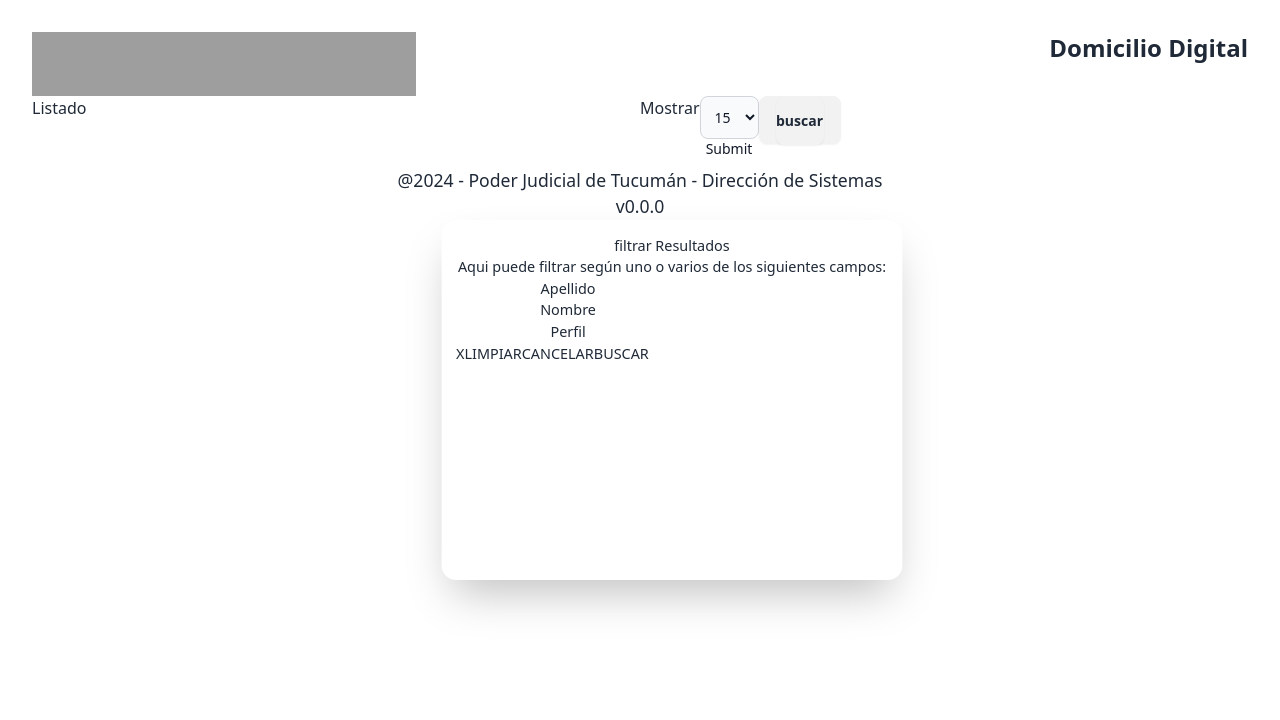
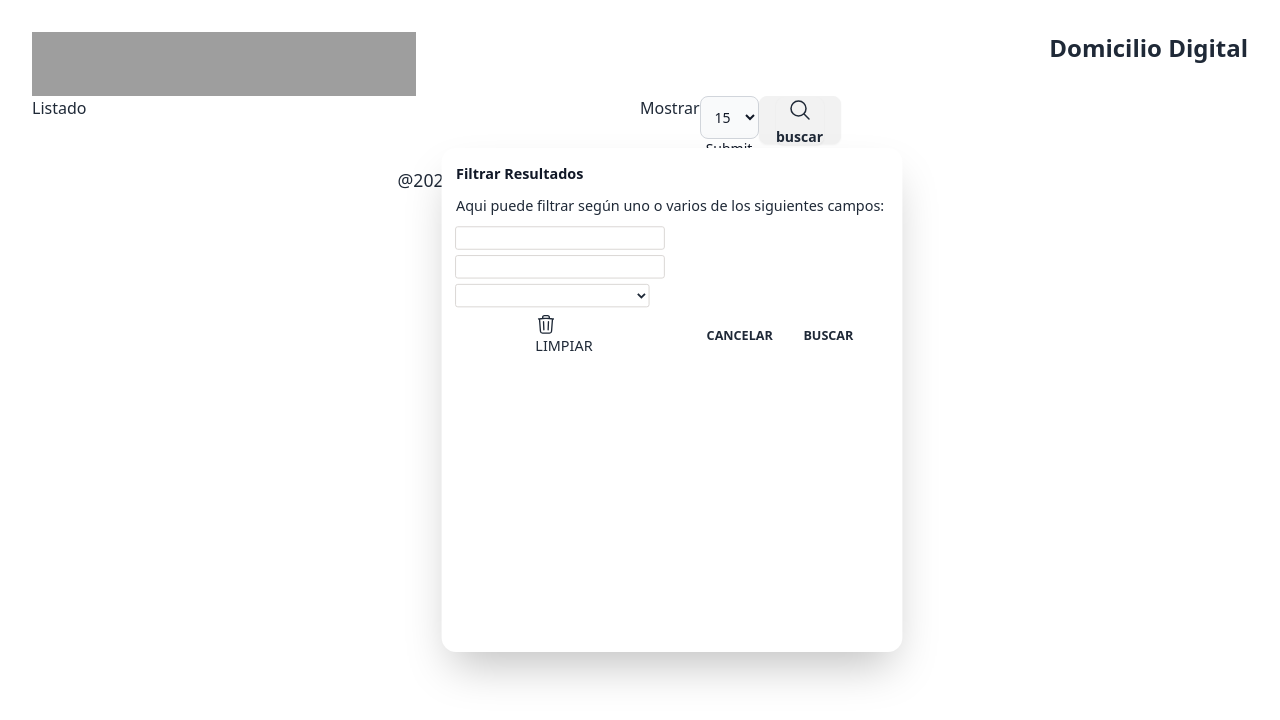
Before and after one commit to SergioS7568/DomiciliosDigitales, a React (Vite) app: page / in a window 1280 px wide. Both pictures are taken after a click on the button "buscar". Shown: the top 720 px of the page. Built offline with nearby package versions, Linux system fonts and the light colour scheme; grey boxes are pictures that could not be loaded.

Commit message:
feat: close modal, clear modal inputs, forms for modal and minor ui fixed added, hooktogglemodal changed to usehooktogglemodal

```diff
--- a/src/Components/Body/ModalFilter/ModalFilter.css
+++ b/src/Components/Body/ModalFilter/ModalFilter.css
@@ -13,8 +13,8 @@
 .modal-box {
   display: block;
   background: white;
-  width: 50%;
-  height: 50%;
+  width: 75%;
+  height: 70%;
   padding: 1rem;
   border-radius: 1rem;
 }
--- a/src/Components/Body/ModalFilter/ModalFilter.tsx
+++ b/src/Components/Body/ModalFilter/ModalFilter.tsx
@@ -1,42 +1,129 @@
 import { ReactNode } from "react";
+import { useForm } from "react-hook-form";
+
 import "./ModalFilter.css";
-
+import Grid from "../../Grid/Grid";
 interface Props {
   children?: ReactNode;
   isOpen: boolean;
   toggleModal: () => void;
 }
 
+const defaultValues = {
+  lastname: "",
+  name: "",
+  "profile.name": "",
+};
+
 export const ModalFilter = (props: Props) => {
+  const { register, handleSubmit, reset } = useForm({ defaultValues });
+
+  const onClickHandleExit = () => {
+    props.toggleModal();
+  };
+
+  const onSubmit = (d) => {
+    alert(JSON.stringify(d));
+
+    props.toggleModal();
+  };
   return (
     <>
       {props.isOpen && (
         <div className="modal-overlay " onClick={props.toggleModal}>
           <div className="modal-box " onClick={(e) => e.stopPropagation()}>
-            <div className="flex flex-col">
-              <h1>filtrar Resultados</h1>
-              <p>
+            <div className="flex flex-col gap-3">
+              <h1 className="  font-bold text-gray-900 text-start ">
+                Filtrar Resultados
+              </h1>
+              <p className="  font-normal text-start ">
                 Aqui puede filtrar según uno o varios de los siguientes campos:
               </p>
-              <form className="flex flex-col">
+              <form
+                className="flex flex-col gap-2 text-start font-medium text-gray-800 "
+                onSubmit={handleSubmit(onSubmit)}
+              >
                 <label>
-                  Apellido
-                  <input type="text" name="lastname" />
+                  <input
+                    id="lastnameInputID"
+                    className="bg-white outline outline-1  rounded-sm outline-stone-300  "
+                    {...register("lastname")}
+                  />
                 </label>
                 <label>
-                  Nombre
-                  <input type="text" name="name" />
+                  <input
+                    id="nameInputID"
+                    className="bg-white outline outline-1  rounded-sm outline-stone-300  "
+                    {...register("name")}
+                  />
                 </label>
                 <label>
-                  Perfil
-                  <input type="text" name="profile.name" />
+                  <select
+                    id="selectProfileID"
+                    aria-label="selectProfileID"
+                    className="bg-white outline outline-1  rounded-sm outline-stone-300  "
+                    {...register("profile.name")}
+                  >
+                    <option></option>
+                    <option>ABOGADO/PROCURADOR</option>
+                    <option>ENTIDAD</option>
+                    <option>PERITO/OTRO</option>
+                  </select>
                 </label>
-                <div className="flex flex-row">
-                  <label>
-                    X<button>LIMPIAR</button>
-                  </label>
-                  <button>CANCELAR</button>
-                  <button>BUSCAR</button>
+                <div className="gap-2">
+                  <Grid container>
+                    <Grid
+                      item
+                      xs={12}
+                      sm={6}
+                      md={6}
+                      xl={6}
+                      lg={6}
+                      className="gap-1"
+                    >
+                      <div className="justify-self-start sm:justify-self-center">
+                        <label>
+                          <svg
+                            xmlns="http://www.w3.org/2000/svg"
+                            fill="none"
+                            viewBox="0 0 24 24"
+                            strokeWidth={1.5}
+                            stroke="currentColor"
+                            className="size-6"
+                          >
+                            <path
+                              strokeLinecap="round"
+                              strokeLinejoin="round"
+                              d="m14.74 9-.346 9m-4.788 0L9.26 9m9.968-3.21c.342.052.682.107 1.022.166m-1.022-.165L18.16 19.673a2.25 2.25 0 0 1-2.244 2.077H8.084a2.25 2.25 0 0 1-2.244-2.077L4.772 5.79m14.456 0a48.108 48.108 0 0 0-3.478-.397m-12 .562c.34-.059.68-.114 1.022-.165m0 0a48.11 48.11 0 0 1 3.478-.397m7.5 0v-.916c0-1.18-.91-2.164-2.09-2.201a51.964 51.964 0 0 0-3.32 0c-1.18.037-2.09 1.022-2.09 2.201v.916m7.5 0a48.667 48.667 0 0 0-7.5 0"
+                            />
+                          </svg>
+                          <button
+                            type="button"
+                            onClick={() => reset(defaultValues)}
+                          >
+                            LIMPIAR
+                          </button>
+                        </label>
+                      </div>
+                    </Grid>
+                    <Grid item xs={12} sm={6} md={6} xl={6} lg={6}>
+                      <div className="justify-self-center ">
+                        <button
+                          className="btn btn-ghost"
+                          onClick={onClickHandleExit}
+                        >
+                          CANCELAR
+                        </button>
+                        <button
+                          className="btn btn-ghost"
+                          type="submit"
+                          value="submit"
+                        >
+                          BUSCAR
+                        </button>
+                      </div>
+                    </Grid>
+                  </Grid>
                 </div>
               </form>
             </div>
--- a/src/Components/Body/TableFilters/TableFilters.tsx
+++ b/src/Components/Body/TableFilters/TableFilters.tsx
@@ -1,21 +1,21 @@
 import { useForm } from "react-hook-form";
 import Grid from "../../Grid/Grid";
 
-import HookToggleModal from "../../Hooks/HookToggleModal";
+import useHookToggleModal from "../../Hooks/useHookToggleModal";
 
 import { ModalFilter } from "../ModalFilter/ModalFilter";
 
 const TableFilters = () => {
   const { register, handleSubmit } = useForm();
-  const { isOpen, toggleModal } = HookToggleModal();
+  const { isOpen, toggleModal } = useHookToggleModal();
 
-  const onSelectChange = (event: React.ChangeEvent<HTMLSelectElement>) => {
-    console.log("Selected number: ", event.target.value);
-    const value: string = event.target.value;
-    console.log(value);
+  const onSubmit = (data: string) => {
+    if (data) {
+      console.log(data);
+    } else {
+      console.log(" no value selected ", data);
+    }
   };
-
-  const onSubmit = (data: number) => console.log(data);
 
   return (
     <div>
@@ -63,9 +63,7 @@
                   >
                     <select
                       id="numberSelect"
-                      {...register("number")}
-                      onChange={onSelectChange}
-                      // ref={register({ required: "select one option" })}
+                      {...register("pageSize")}
                       className="bg-gray-50 border border-gray-300 text-gray-900 text-sm rounded-lg focus:ring-blue-500 focus:border-blue-500 block w-full p-2.5 dark:bg-gray-700 dark:border-gray-600 dark:placeholder-gray-400 dark:text-white dark:focus:ring-blue-500 dark:focus:border-blue-500"
                     >
                       <option value={15}>15</option>
@@ -80,6 +78,20 @@
                   className="btn flex items-center"
                 >
                   <button className="btn btn-square" onClick={toggleModal}>
+                    <svg
+                      xmlns="http://www.w3.org/2000/svg"
+                      fill="none"
+                      viewBox="0 0 24 24"
+                      strokeWidth={1.5}
+                      stroke="currentColor"
+                      className="size-6"
+                    >
+                      <path
+                        strokeLinecap="round"
+                        strokeLinejoin="round"
+                        d="m21 21-5.197-5.197m0 0A7.5 7.5 0 1 0 5.196 5.196a7.5 7.5 0 0 0 10.607 10.607Z"
+                      />
+                    </svg>{" "}
                     buscar
                   </button>
                 </label>
--- a/src/Components/Hooks/HookToggleModal.tsx
+++ b/src/Components/Hooks/useHookToggleModal.tsx
@@ -1,6 +1,6 @@
 import { useState } from "react";
 
-export default function HookToggleModal() {
+export default function useHookToggleModal() {
   const [isOpen, setIsOpen] = useState(false);
 
   const toggleModal = () => {
```
